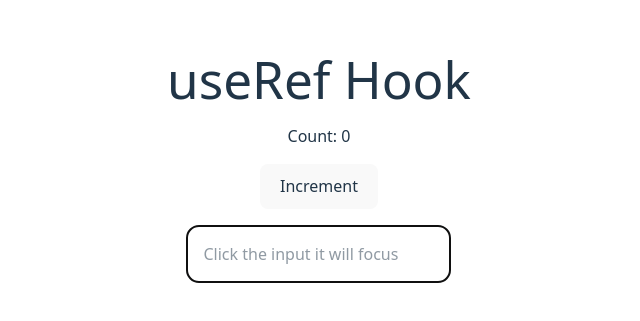
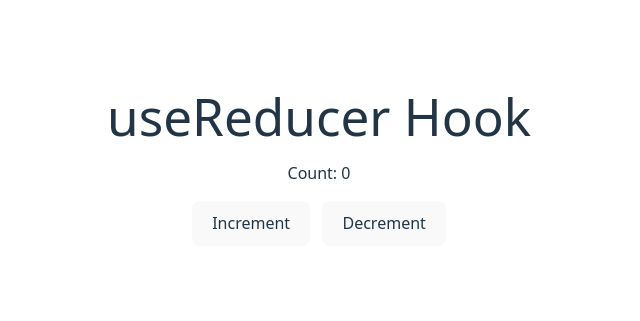
Before and after one commit to akshayshriram/react-hooks, a React (Vite) app: page / in a window 1280 px wide. Shown: the part 233-554 px from the top of the page, without its empty margins (321-961 px from the left). Built offline with nearby package versions, Linux system fonts and the light colour scheme.

Commit message:
useReducer Hook...

```diff
--- a/src/App.tsx
+++ b/src/App.tsx
@@ -3,13 +3,14 @@ import UseCallback from "./components/UseCallback";
 import UseContext from "./components/UseContext";
 import UseEffect from "./components/UseEffect";
 import UseMemo from "./components/UseMemo";
+import UseReducer from "./components/UseReducer";
 import UseRef from "./components/UseRef";
 import UseState from "./components/UseState";
 
 function App() {
   return (
     <>
-      <UseRef />
+      <UseReducer />
     </>
   );
 }
--- /dev/null
+++ b/src/components/UseReducer.tsx
@@ -0,0 +1,61 @@
+import { useReducer } from "react";
+
+interface State {
+  count: number;
+  error: string | null;
+}
+interface Action {
+  type: "increment" | "decrement";
+}
+
+const reducerFunction = (state: State, action: Action) => {
+  const { type } = action;
+
+  switch (type) {
+    case "increment": {
+      const newCount = state.count + 1;
+      const hasError = newCount > 5;
+      return {
+        ...state,
+        count: hasError ? state.count : newCount,
+        error: hasError ? "Maximum Limit Reached" : null,
+      };
+    }
+    case "decrement": {
+      const newCount = state.count - 1;
+      const hasError = newCount < 0;
+      return {
+        ...state,
+        count: hasError ? state.count : newCount,
+        error: hasError ? "Minimum Limit Reached" : null,
+      };
+    }
+    default:
+      return state;
+  }
+};
+
+const UseReducer = () => {
+  const [state, dispatch] = useReducer(reducerFunction, {
+    count: 0,
+    error: null,
+  });
+
+  return (
+    <>
+      <h1 className="mb-4">useReducer Hook</h1>
+      <p className="mb-4">Count: {state.count}</p>
+      {state.error && <p className="text-red-500 mb-4">{state.error}</p>}
+      <div className="flex gap-3 justify-center">
+        <button onClick={() => dispatch({ type: "increment" })}>
+          Increment
+        </button>
+        <button onClick={() => dispatch({ type: "decrement" })}>
+          Decrement
+        </button>
+      </div>
+    </>
+  );
+};
+
+export default UseReducer;
```
